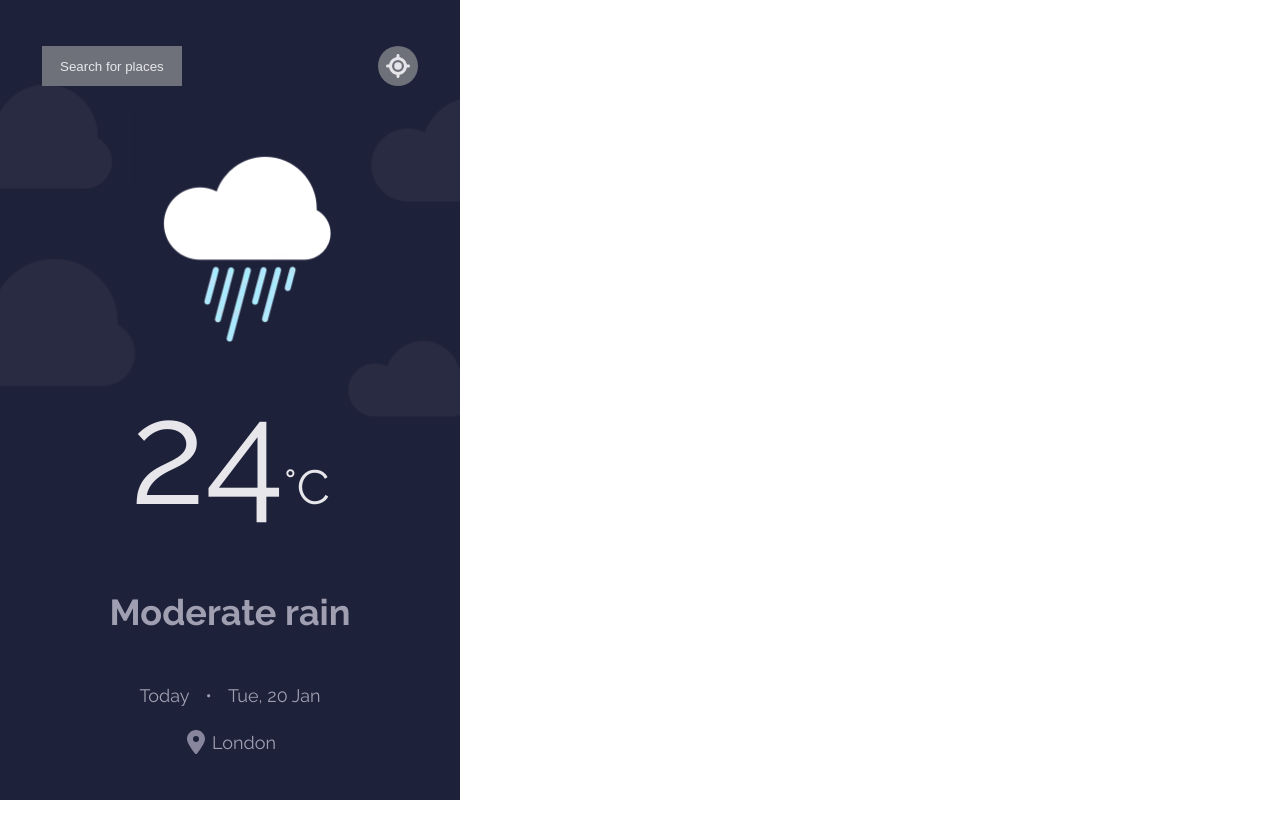
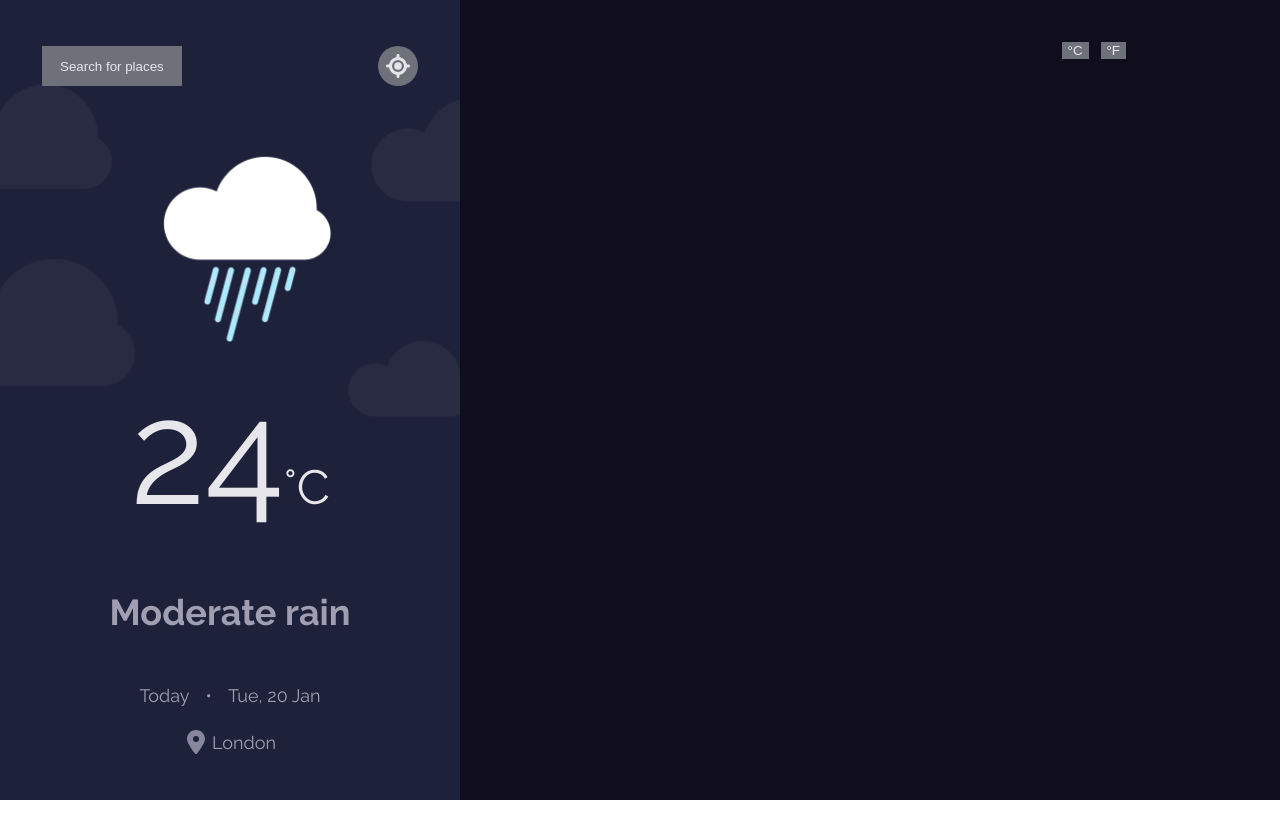
Before and after one commit to Cedrus81/weather_or_not, a Next.js app: page / in a window 1280 px wide. Shown: the top 838 px of the page. Before the commit the page ends 800 px from the top, so only its background shows below. Built offline with nearby package versions, Linux system fonts and the light colour scheme.

Commit message:
started work on main content

```diff
--- a/src/app/layout.tsx
+++ b/src/app/layout.tsx
@@ -11,9 +11,5 @@ export default function RootLayout({
 }: Readonly<{
   children: React.ReactNode;
 }>) {
-  return (
-    <html lang="en">
-      <body>{children}</body>
-    </html>
-  );
+  return <html lang="en">{children}</html>;
 }
--- a/src/app/page.tsx
+++ b/src/app/page.tsx
@@ -5,8 +5,18 @@ export default async function Home() {
   const data = await fetchDemoData();
   console.log(data.forecast[0].condition);
   return (
-    <main>
+    <body>
       <HeroDisplay data={data} />
-    </main>
+      <main>
+        <div className="main-content">
+          <div className="main-content-header">
+            <button className="circle-button">&deg;C</button>
+            <button className="circle-button">&deg;F</button>
+          </div>
+          <section className="forecast"></section>
+          <div className="today-highlights"></div>
+        </div>
+      </main>
+    </body>
   );
 }
--- a/src/app/styles/cmps/buttons.scss
+++ b/src/app/styles/cmps/buttons.scss
@@ -25,3 +25,11 @@ button{
 
  }
 }
+
+
+.temperature-button{
+    font-size: 1.125rem;
+    border-radius: 100%;
+    width: 2.5rem;
+    height: 2.5rem;
+}
--- a/src/app/styles/main.scss
+++ b/src/app/styles/main.scss
@@ -17,8 +17,22 @@ html{
 body{
     height: 100%;
     margin: 0;
+    display: flex;
 }
 main {
+    height: 100%;
+    flex: 1;
+    background-color: $bg-dark;
+}
+.main-content{
+    margin-top: 2.625rem;
+    margin-inline: 9.625rem;
     display: flex;
     height: 100%;
+    flex-direction: column;
 }
+.main-content-header{
+    display: flex;
+    justify-content: flex-end;
+    gap: 0.75rem;
+}
```
Also changed, not shown: src/app/_components/buttons/TemperatureButton.tsx (added, +24 -0 lines).
